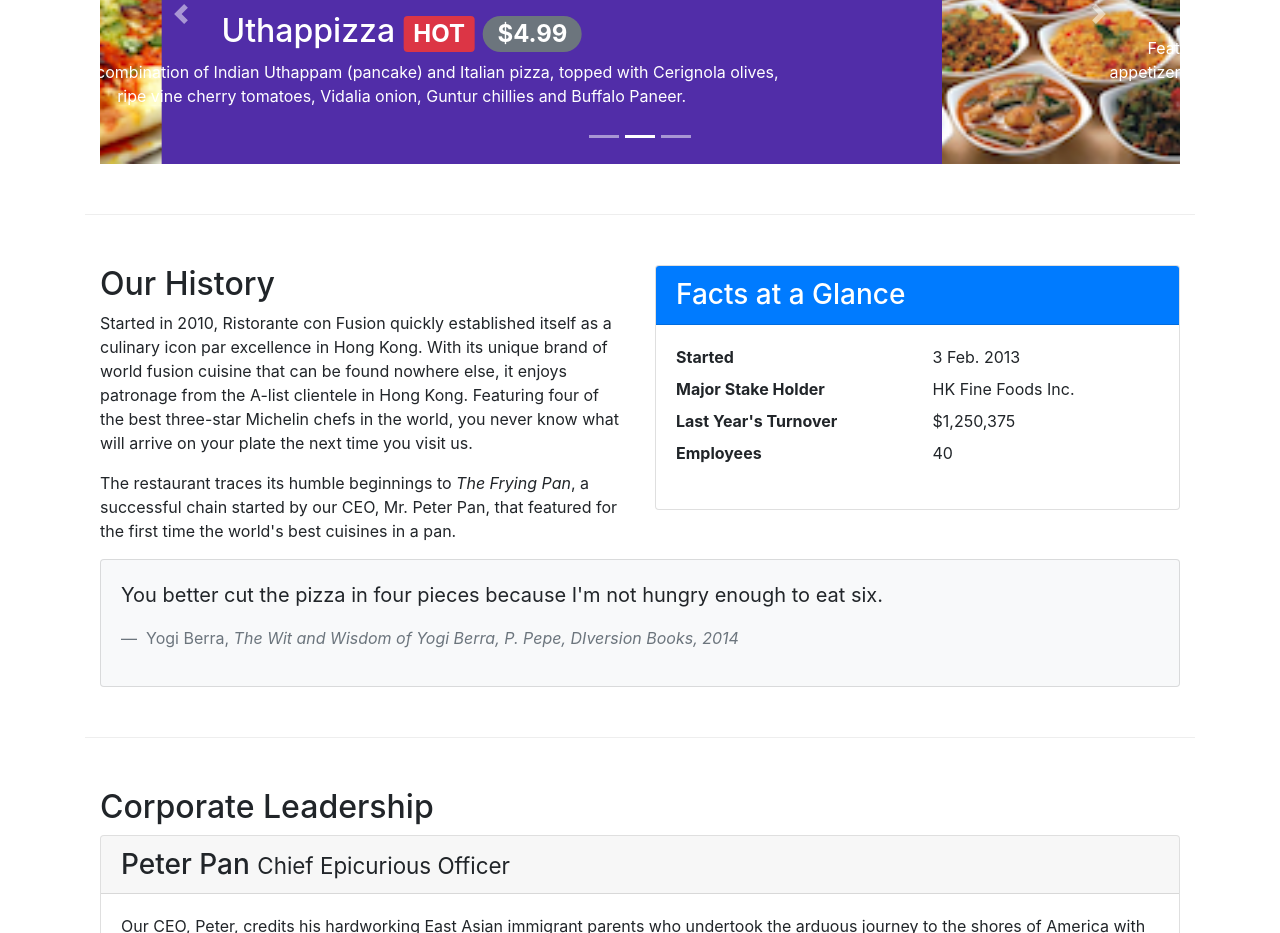
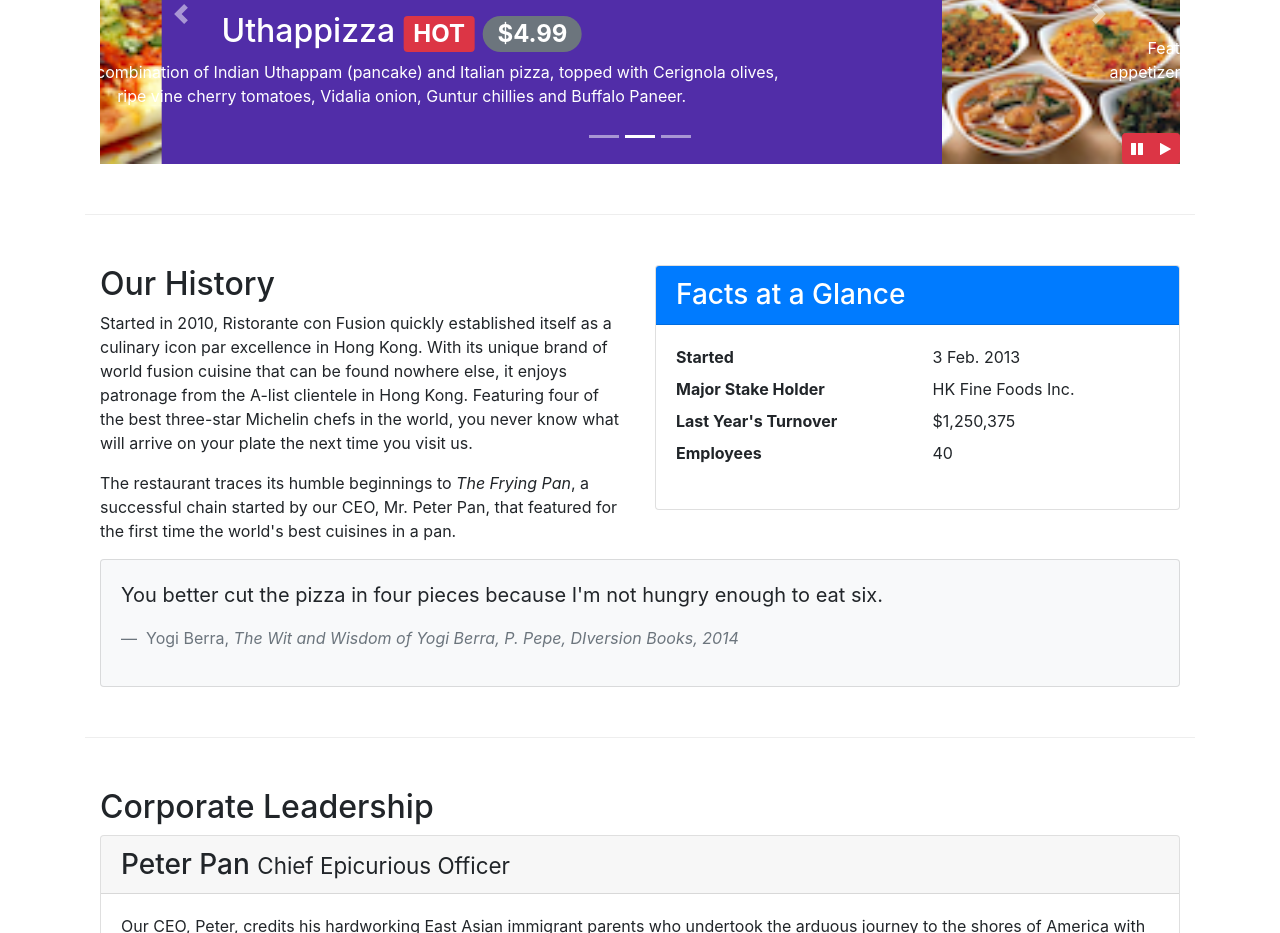
Before and after one commit to shoaibtahir97/bootstrap, a website: page aboutus.html in a window 1280 px wide. Shown: the part 920-1853 px from the top of the page. Drawn offline with nearby package versions, Linux system fonts and the light colour scheme.

Commit message:
Bootstrap JQuery

```diff
--- a/aboutus.html
+++ b/aboutus.html
@@ -120,6 +120,14 @@
                         <a class="carousel-control-next" role="button" data-slide="next" href="#mycarousel">
                             <span class="carousel-control-next-icon"></span>
                         </a>
+                        <div class="btn-group" id="carouselButton">
+                            <button class="btn btn-danger btn-sm" id="carousel-pause">
+                                <span class="fa fa-pause"></span>
+                            </button>
+                            <button class="btn btn-danger btn-sm" id="carousel-play" >
+                                <span class="fa fa-play"></span>
+                            </button>
+                        </div>
                     </div>
                 </div>
             </div>
@@ -444,6 +452,17 @@
     <script src="node_modules/jquery/dist/jquery.slim.min.js"></script>
     <script src="node_modules/popper.js/dist/umd/popper.min.js"></script>
     <script src="node_modules/bootstrap/dist/js/bootstrap.min.js"></script>
+    <script>
+        $(document).ready(function(){
+            $("#mycarousel").carousel({interval:1000});
+            $("#carousel-pause").click(function(){
+                $("#mycarousel").carousel('pause');
+            });
+            $("#carousel-play").click(function(){
+                $("#mycarousel").carousel('cycle');
+            });
+        });
+    </script>
 </body>
 
 </html>
--- a/style.css
+++ b/style.css
@@ -59,3 +59,11 @@ body {
     right: 0;
     min-height: 300px;
 }
+
+#carouselButton {
+    right: 0;
+    position: absolute;
+    bottom: 0px;
+    z-index: 1;
+
+}
```
